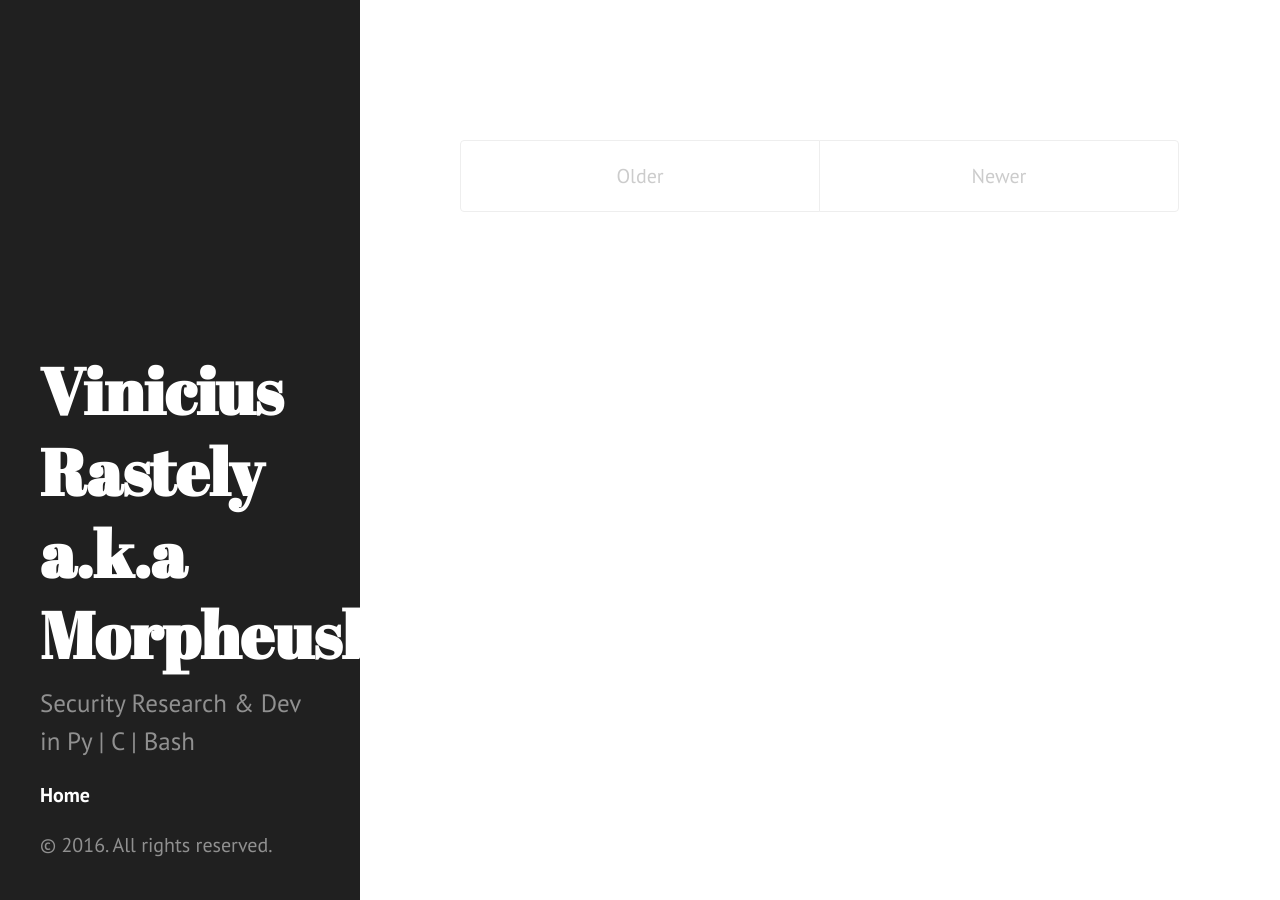
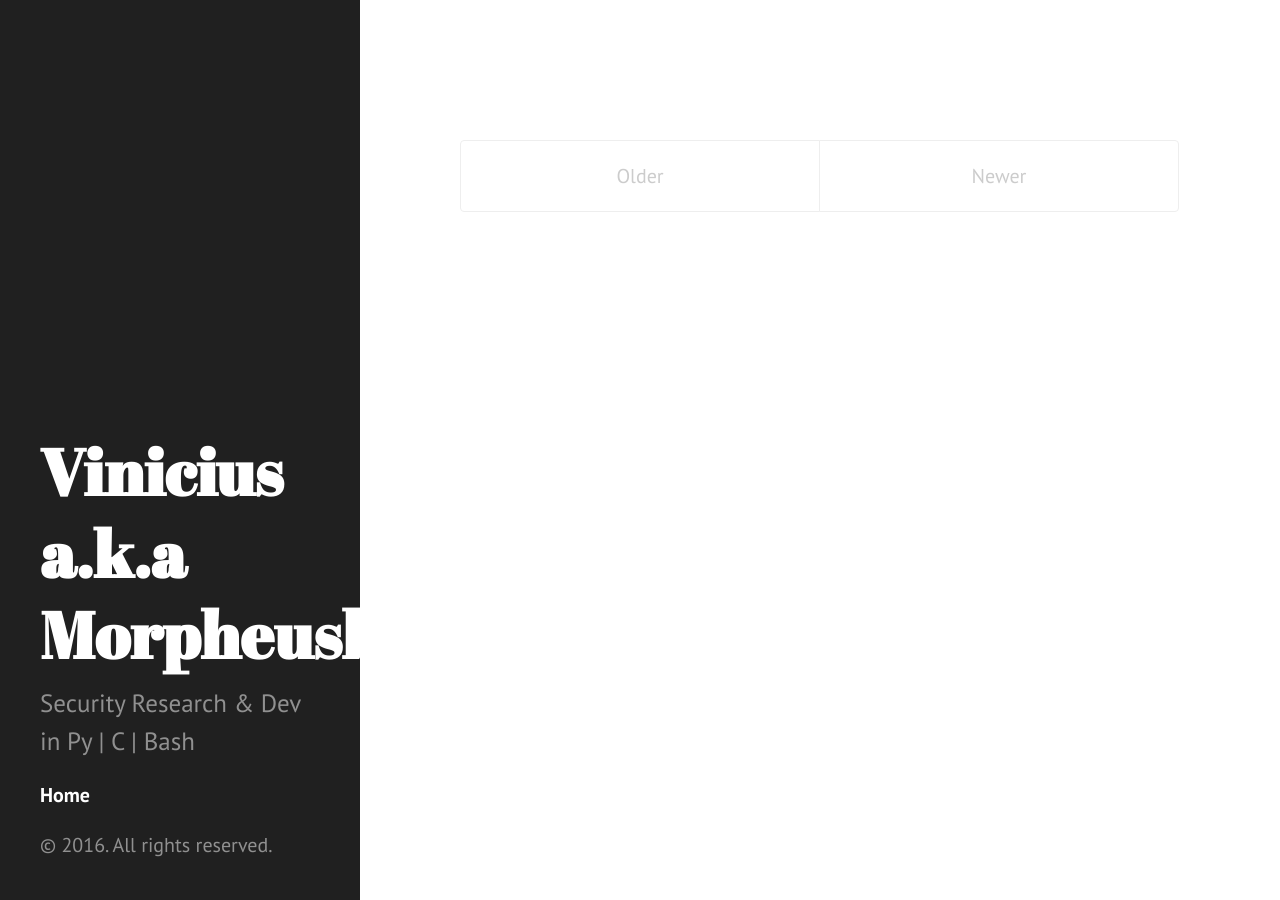
Before and after one commit to Morpheusbdk/Morpheusbdk.github.io, a Jekyll site: the page built from index.html, in a window 1280 px wide. Built offline with Jekyll 4.4.1, drawn with Linux system fonts in a browser that asks for light colours; the list of posts is cut into pages by our own code.

Commit message:
Update _config.yml

```diff
--- a/_config.yml
+++ b/_config.yml
@@ -2,7 +2,7 @@ excerpt_separator: ""
 pygments: true
 markdown: kramdown
 url: http://Morpheusbdk.github.io
-title: Vinicius Rastely a.k.a Morpheusbdk
+title: Vinicius a.k.a Morpheusbdk
 tagline: A log of everyday life
 description: Security Research & Dev in Py | C | Bash
 paginate: 5
```
